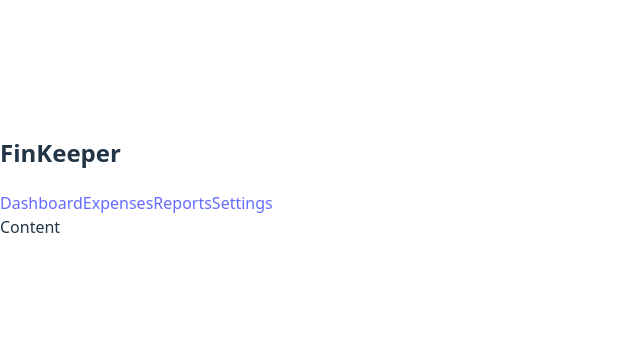
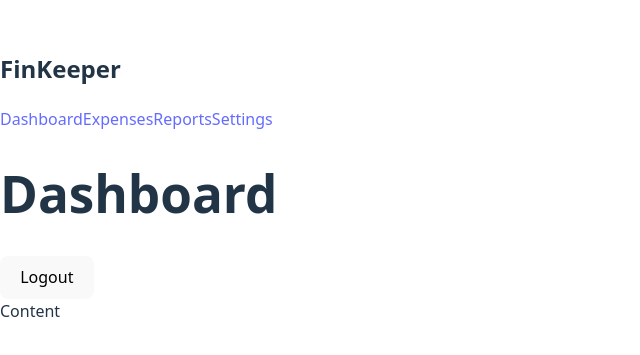
Before and after one commit to CoderLuizF/fin-keeper, a React (Vite) app in the folder frontend/fin-keeper/: page / in a window 1280 px wide. Shown: the part 223-578 px from the top of the page, without its empty margins (0-640 px from the left). Built offline with nearby package versions, Linux system fonts and the light colour scheme.

Commit message:
feat: add header component to main layout

```diff
--- /dev/null
+++ b/frontend/fin-keeper/src/components/Header.jsx
@@ -0,0 +1,10 @@
+function Header() {
+  return (
+    <header className="header">
+      <h1>Dashboard</h1>
+      <button>Logout</button>
+    </header>
+  );
+}
+
+export default Header;
--- a/frontend/fin-keeper/src/layouts/MainLayout.jsx
+++ b/frontend/fin-keeper/src/layouts/MainLayout.jsx
@@ -1,10 +1,14 @@
 import Sidebar from "../components/Sidebar";
+import Header from "../components/Header";
 
 function MainLayout() {
   return (
     <div className="layout">
       <Sidebar />
-      <main className="content">Content</main>
+      <div className="main-area">
+        <Header />
+        <main className="content">Content</main>
+      </div>
     </div>
   );
 }
```
Also changed, not shown: 1 other file (tests, documents, lock files or other folders).
